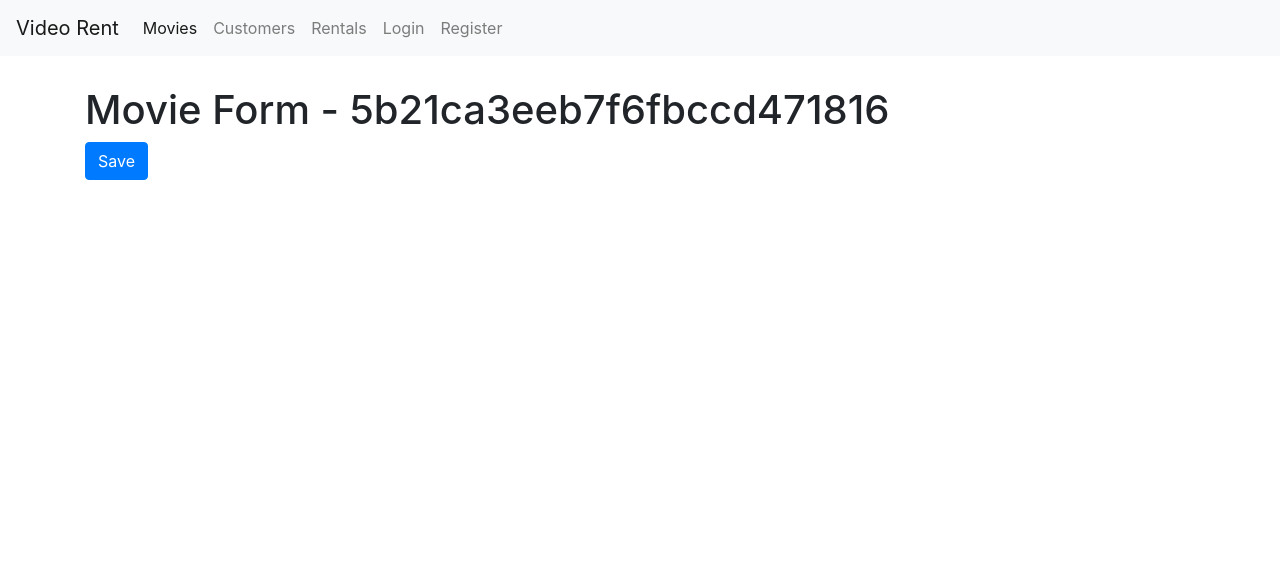
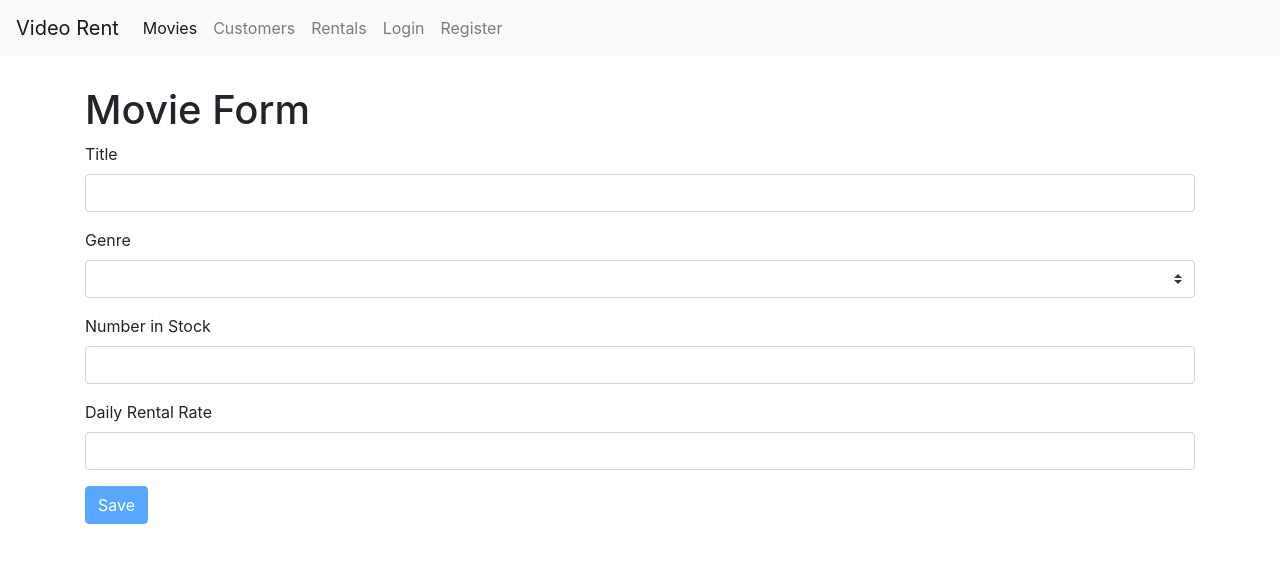
Before and after one commit to rodevichart/VideoServiceFrontEnd, a React (Create React App) app: page /movies/5b21ca3eeb7f6fbccd471816 in a window 1280 px wide. Shown: the top 562 px of the page. Built offline with nearby package versions, Linux system fonts and the light colour scheme.

Commit message:
movie form implementation.

```diff
--- a/src/App.js
+++ b/src/App.js
@@ -22,6 +22,7 @@ class App extends Component {
             <Route path="/login" component={LoginForm} />
             <Route path="/register" component={RegistrationForm} />
             <Route path="/movies/:id" component={MovieForm} />
+            <Route path="/movies/new" component={MovieForm} />
             <Route path="/movies" component={Movies} />
             <Route path="/customers" component={Customers} />
             <Route path="/rentals" component={Rentals} />
--- a/src/components/common/form.jsx
+++ b/src/components/common/form.jsx
@@ -1,6 +1,7 @@
 import React, { Component } from "react";
 import Joi from "joi-browser";
 import Input from "../common/input";
+import "bootstrap/dist/js/bootstrap.js";
 
 class Form extends Component {
   state = {
@@ -31,12 +32,14 @@ class Form extends Component {
     const errors = this.validate();
     this.setState({ errors: errors || {} });
     if (errors) return;
+    console.log(e.state);
 
     this.doSubmit();
   };
 
   handelChange = ({ currentTarget: input }) => {
     const errors = { ...this.state.errors };
+    console.log(input);
     const errorMessage = this.validateProperty(input);
     if (errorMessage) errors[input.name] = errorMessage;
     else delete errors[input.name];
@@ -52,6 +55,26 @@ class Form extends Component {
       <button disabled={this.validate()} className="btn btn-primary">
         {label}
       </button>
+    );
+  }
+
+  renderDropDown(items, lable) {
+    return (
+      <div className="form-group">
+        <label htmlFor="state">{lable}</label>
+        <select
+          name="genreId"
+          onChange={this.handelChange}
+          className="custom-select d-block"
+        >
+          {items.map(item => (
+            <option key={item.id || item.name} value={item["id"]}>
+              {item["name"]}
+            </option>
+          ))}
+        </select>
+        {/* {error && <div className="alert alert-danger">DropDown is Empty</div>} */}
+      </div>
     );
   }
 
--- a/src/components/movieForm.jsx
+++ b/src/components/movieForm.jsx
@@ -1,17 +1,72 @@
 import React from "react";
+import Form from "./common/form";
+import Joi from "joi-browser";
+import { getGenres } from "../services/fakeGenreService";
+import { saveMovie } from "../services/fakeMovieService";
 
-const MovieForm = ({ match, history }) => {
-  return (
-    <div>
-      <h1>Movie Form - {match.params.id}</h1>
-      <button
-        className="btn btn-primary"
-        onClick={() => history.push("/movies")}
-      >
-        Save
-      </button>
-    </div>
-  );
-};
+class MovieForm extends Form {
+  state = {
+    geners: [],
+    data: { name: "", genreId: "", numberInStock: "", dailyRentalRate: "" },
+    errors: {}
+  };
+
+  componentDidMount() {
+    const geners = [{ _id: "", name: "" }, ...getGenres()];
+    // const geners = [...getGenres()];
+    this.setState({ geners });
+  }
+
+  schema = {
+    name: Joi.string()
+      .required()
+      .label("Title"),
+    genreId: Joi.string()
+      .required()
+      .label("Genre"),
+    numberInStock: Joi.number()
+      .integer()
+      .min(1)
+      .max(100)
+      .required()
+      .label("Number in Stock"),
+    dailyRentalRate: Joi.number()
+      .min(1)
+      .max(10)
+      .required()
+      .label("Daily Rental Rate")
+  };
+
+  doSubmit = () => {
+    //call the server
+    const movie = this.state.data;
+    console.log(movie);
+
+    saveMovie(movie);
+  };
+  mapToViewMode(movie) {
+    return {
+      id: movie.id,
+      title: movie.title,
+      genreId: movie.genre.id,
+      numberInStock: movie.numberInStock,
+      dailyRentalRate: movie.dailyRentalRate
+    };
+  }
+  render() {
+    return (
+      <div>
+        <h1>Movie Form</h1>
+        <form onSubmit={this.handleSubmit}>
+          {this.renderInput("name", "Title")}
+          {this.renderDropDown(this.state.geners, "Genre")}
+          {this.renderInput("numberInStock", "Number in Stock")}
+          {this.renderInput("dailyRentalRate", "Daily Rental Rate")}
+          {this.renderButton("Save")}
+        </form>
+      </div>
+    );
+  }
+}
 
 export default MovieForm;
--- a/src/components/movies.jsx
+++ b/src/components/movies.jsx
@@ -1,4 +1,4 @@
-import React, { Component, Fragment } from "react";
+import React, { Component } from "react";
 import http from "../services/httpService";
 import { getMovies } from "../services/fakeMovieService";
 import Pagination from "./common/pagination";
@@ -6,6 +6,7 @@ import ListGroup from "./common/listGroup";
 import MoviesTable from "./moviesTable";
 import { paginate } from "../utils/paginate";
 import { getGenres } from "../services/fakeGenreService";
+import { NavLink } from "react-router-dom";
 import _ from "lodash";
 
 class Movies extends Component {
@@ -16,19 +17,19 @@ class Movies extends Component {
     pageSize: 4,
     sortColumn: { path: "name", order: "asc" }
   };
-  async componentDidMount() {
-    const moviesResponse = await http.get("http://localhost/api/movies");
-    const { data: movies } = moviesResponse;
-    const genreResponse = await http.get("http://localhost/api/genres");
-    let { data: geners } = genreResponse;
-    geners = [{ id: "", name: "All Genres" }, ...geners];
-    this.setState({ movies, geners });
+  // async componentDidMount() {
+  //   const moviesResponse = await http.get("http://localhost/api/movies");
+  //   const { data: movies } = moviesResponse;
+  //   const genreResponse = await http.get("http://localhost/api/genres");
+  //   let { data: geners } = genreResponse;
+  //   geners = [{ id: "", name: "All Genres" }, ...geners];
+  //   this.setState({ movies, geners });
+  // }
+
+  componentDidMount() {
+    const geners = [{ _id: "", name: "All Genres" }, ...getGenres()];
+    this.setState({ movies: getMovies(), geners });
   }
-
-  // componentDidMount() {
-  //   const geners = [{ _id: "", name: "All Genres" }, ...getGenres()];
-  //   this.setState({ movies: getMovies(), geners });
-  // }
 
   handleDelete = movieId => {
     // deleteMovie(movieId);
@@ -96,6 +97,9 @@ class Movies extends Component {
           />
         </div>
         <div className="col">
+          <NavLink to="/movies/new" className="btn btn-primary">
+            New Movie
+          </NavLink>
           <p>Showing {totalCount} movies in the database.</p>
           <MoviesTable
             movies={movies}
--- a/src/index.css
+++ b/src/index.css
@@ -12,6 +12,10 @@ body {
   margin-bottom: 30px;
 }
 
+.btn-primary {
+  margin-bottom: 20px
+}
+
 code {
   font-family: source-code-pro, Menlo, Monaco, Consolas, "Courier New",
     monospace;
--- a/src/services/fakeMovieService.js
+++ b/src/services/fakeMovieService.js
@@ -1,10 +1,12 @@
 import * as genresAPI from "./fakeGenreService";
 
-const movies = [
-  {
+const movies = [{
     id: "5b21ca3eeb7f6fbccd471815",
     name: "Terminator",
-    genre: { id: "5b21ca3eeb7f6fbccd471818", name: "Action" },
+    genre: {
+      id: "5b21ca3eeb7f6fbccd471818",
+      name: "Action"
+    },
     numberInStock: 6,
     rate: 2.5,
     publishDate: "2018-01-03T19:04:28.809Z",
@@ -13,56 +15,80 @@ const movies = [
   {
     id: "5b21ca3eeb7f6fbccd471816",
     name: "Die Hard",
-    genre: { id: "5b21ca3eeb7f6fbccd471818", name: "Action" },
+    genre: {
+      id: "5b21ca3eeb7f6fbccd471818",
+      name: "Action"
+    },
     numberInStock: 5,
     rate: 2.5
   },
   {
     id: "5b21ca3eeb7f6fbccd471817",
     name: "Get Out",
-    genre: { id: "5b21ca3eeb7f6fbccd471820", name: "Thriller" },
+    genre: {
+      id: "5b21ca3eeb7f6fbccd471820",
+      name: "Thriller"
+    },
     numberInStock: 8,
     rate: 3.5
   },
   {
     id: "5b21ca3eeb7f6fbccd471819",
     name: "Trip to Italy",
-    genre: { id: "5b21ca3eeb7f6fbccd471814", name: "Comedy" },
+    genre: {
+      id: "5b21ca3eeb7f6fbccd471814",
+      name: "Comedy"
+    },
     numberInStock: 7,
     rate: 3.5
   },
   {
     id: "5b21ca3eeb7f6fbccd47181a",
     name: "Airplane",
-    genre: { id: "5b21ca3eeb7f6fbccd471814", name: "Comedy" },
+    genre: {
+      id: "5b21ca3eeb7f6fbccd471814",
+      name: "Comedy"
+    },
     numberInStock: 7,
     rate: 3.5
   },
   {
     id: "5b21ca3eeb7f6fbccd47181b",
     name: "Wedding Crashers",
-    genre: { id: "5b21ca3eeb7f6fbccd471814", name: "Comedy" },
+    genre: {
+      id: "5b21ca3eeb7f6fbccd471814",
+      name: "Comedy"
+    },
     numberInStock: 7,
     rate: 3.5
   },
   {
     id: "5b21ca3eeb7f6fbccd47181e",
     name: "Gone Girl",
-    genre: { id: "5b21ca3eeb7f6fbccd471820", name: "Thriller" },
+    genre: {
+      id: "5b21ca3eeb7f6fbccd471820",
+      name: "Thriller"
+    },
     numberInStock: 7,
     rate: 4.5
   },
   {
     id: "5b21ca3eeb7f6fbccd47181f",
     name: "The Sixth Sense",
-    genre: { id: "5b21ca3eeb7f6fbccd471820", name: "Thriller" },
+    genre: {
+      id: "5b21ca3eeb7f6fbccd471820",
+      name: "Thriller"
+    },
     numberInStock: 4,
     rate: 3.5
   },
   {
     id: "5b21ca3eeb7f6fbccd471821",
     name: "The Avengers",
-    genre: { id: "5b21ca3eeb7f6fbccd471818", name: "Action" },
+    genre: {
+      id: "5b21ca3eeb7f6fbccd471818",
+      name: "Action"
+    },
     numberInStock: 7,
     rate: 3.5
   }
@@ -77,14 +103,14 @@ export function getMovie(id) {
 }
 
 export function saveMovie(movie) {
-  let movieInDb = movies.find(m => m._id === movie._id) || {};
+  let movieInDb = movies.find(m => m.id === movie.id) || {};
   movieInDb.name = movie.name;
-  movieInDb.genre = genresAPI.genres.find(g => g._id === movie.genreId);
+  movieInDb.genre = genresAPI.genres.find(g => g.id === movie.genreId);
   movieInDb.numberInStock = movie.numberInStock;
   movieInDb.dailyRentalRate = movie.dailyRentalRate;
 
-  if (!movieInDb._id) {
-    movieInDb._id = Date.now();
+  if (!movieInDb.id) {
+    movieInDb.id = Date.now();
     movies.push(movieInDb);
   }
 
```
